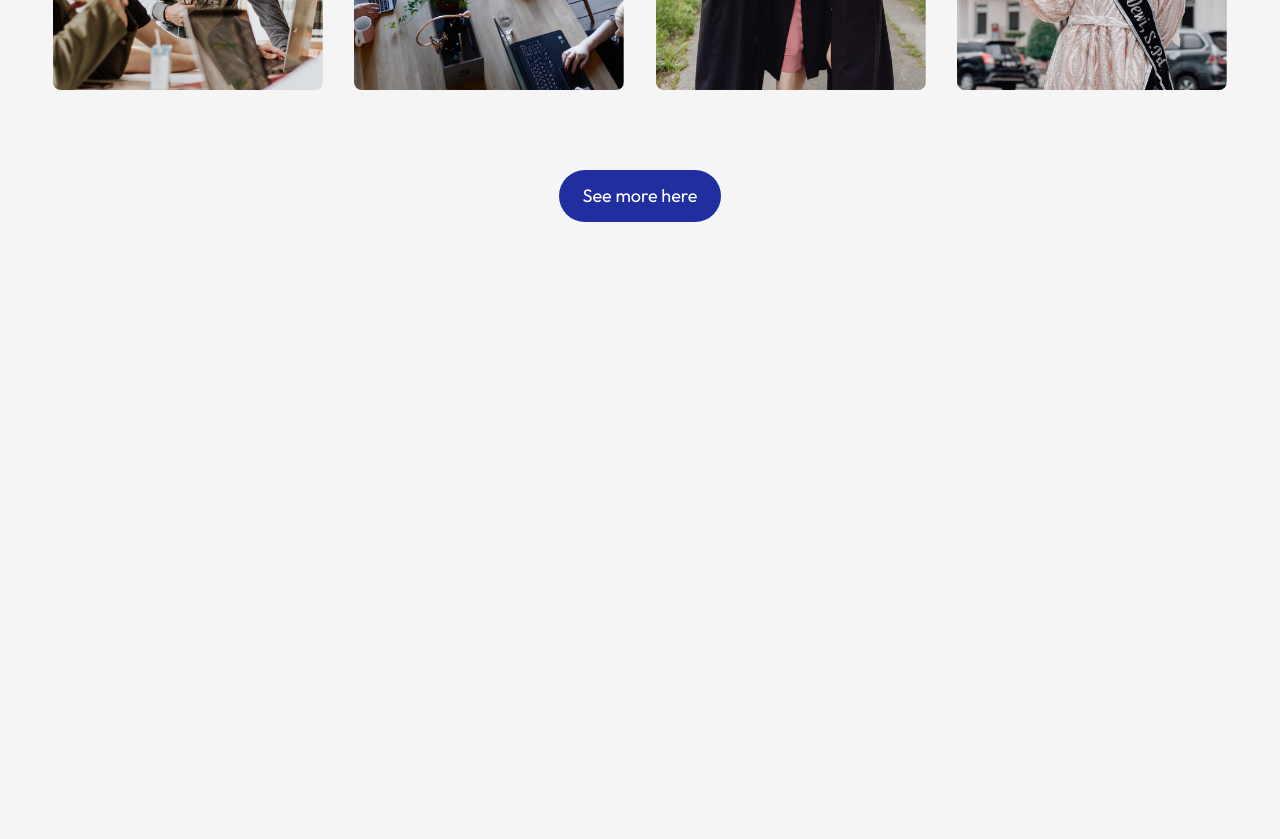
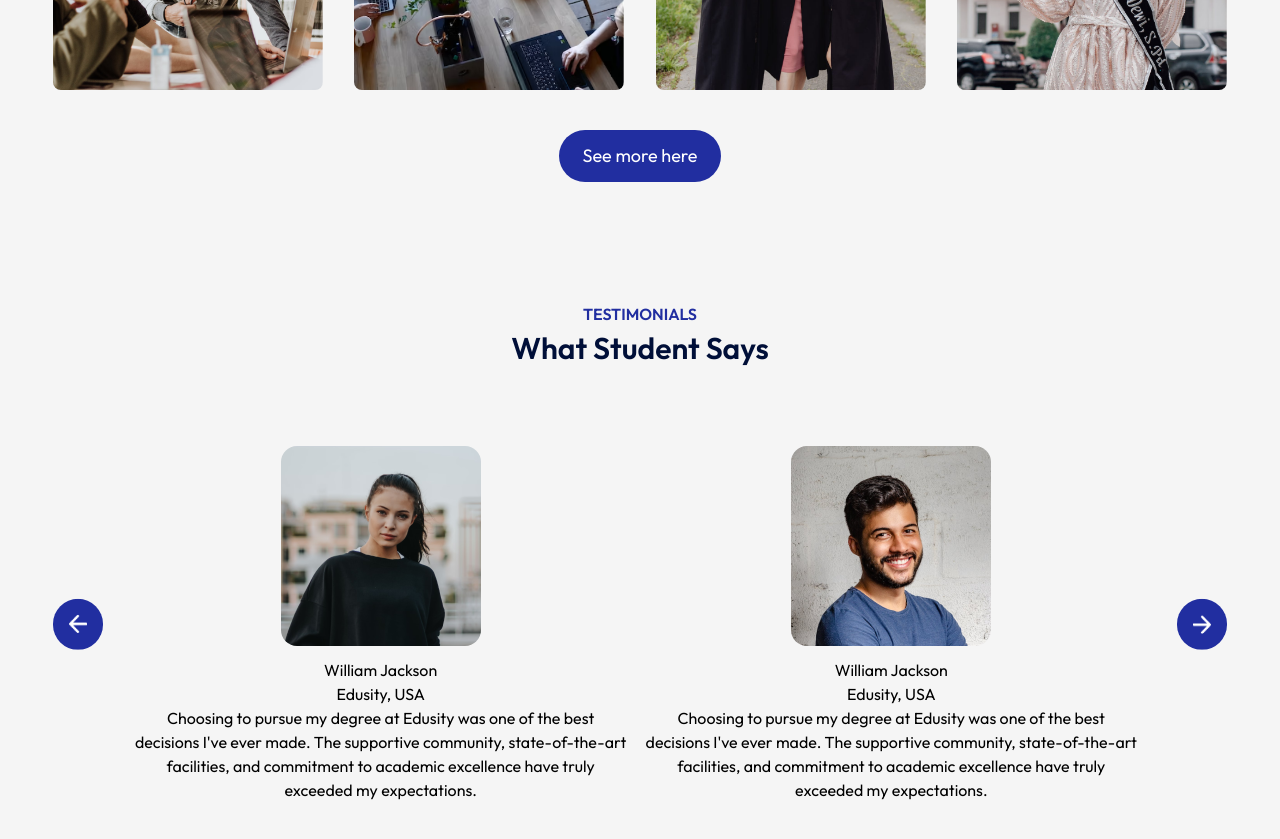
Before and after one commit to salilpal/edusity-react, a React (Vite) app in the folder client/: page / in a window 1280 px wide. Shown: the part 2280-3119 px from the top of the page. Before the commit the page ends 2582 px from the top, so only its background shows below. Built offline with nearby package versions, Linux system fonts and the light colour scheme.

Commit message:
added testimonials section but incomplete

```diff
--- a/client/src/App.jsx
+++ b/client/src/App.jsx
@@ -5,6 +5,7 @@ import Title from "./Components/Title/Title";
 import Programs from "./Components/Programs/Programs";
 import About from "./Components/About/About";
 import Campus from "./Components/Campus/Campus";
+import Testimonials from "./Components/Testimonials/Testimonials";
 
 const App = () => {
   return (
@@ -16,6 +17,8 @@ const App = () => {
       <About />
       <Title subTitle="Gallery" title="Campus Photos" />
       <Campus />
+      <Title subTitle="TESTIMONIALS" title="What Student Says"/>
+      <Testimonials />
     </div>
   );
 };
--- a/client/src/Components/Campus/Campus.jsx
+++ b/client/src/Components/Campus/Campus.jsx
@@ -7,14 +7,14 @@ import gallery_4 from "../../assets/gallery-4.png";
 const Campus = () => {
   return (
     <>
-      <div class="my-20 mx-auto w-11/12">
+      <div class="my-20 mx-auto w-11/12 mb-30">
         <div class="flex items-center justify-between mb-10 gap-4">
           <img src={gallery_1} alt="" class="w-[23%] rounded-lg" />
           <img src={gallery_2} alt="" class="w-[23%] rounded-lg" />
           <img src={gallery_3} alt="" class="w-[23%] rounded-lg" />
           <img src={gallery_4} alt="" class="w-[23%] rounded-lg" />
         </div>
-        <button class="bg-[#212EA0] text-[#fff] px-6 py-3 rounded-4xl cursor-pointer mt-4 text-lg hover:bg-gray-600 hover:text-white flex mx-auto mt-20">
+        <button class="bg-[#212EA0] text-[#fff] px-6 py-3 rounded-4xl cursor-pointer mt-4 text-lg hover:bg-gray-600 hover:text-white flex mx-auto mt-10">
           See more here
         </button>
       </div>
--- /dev/null
+++ b/client/src/Components/Testimonials/Testimonials.jsx
@@ -0,0 +1,118 @@
+import React from "react";
+import next_icon from "../../assets/next-icon.png";
+import back_icon from "../../assets/back-icon.png";
+import user_1 from "../../assets/user-1.png";
+import user_2 from "../../assets/user-2.png";
+import user_3 from "../../assets/user-3.png";
+import user_4 from "../../assets/user-4.png";
+
+const Testimonials = () => {
+  return (
+    <>
+      <div class="my-20 mx-auto py-0 px-20 relative w-11/12">
+        <img
+          src={next_icon}
+          alt=""
+          class="absolute top-1/2 right-0 -translate-y-1/2 p-4 w-[50px] rounded-full cursor-pointer bg-[#212EA0]"
+        />
+        <img
+          src={back_icon}
+          alt=""
+          class="absolute top-1/2 left-0 -translate-y-1/2 p-4 w-[50px] rounded-full cursor-pointer bg-[#212EA0]"
+        />
+        <div class="overflow-hidden">
+          {" "}
+          {/* slider */}
+          <ul class="flex w-[200%] overflow-x-hidden transition duration-500 text-center gap-4">
+            <li class="">
+              <div>
+                {" "}
+                {/* slide */}
+                <div class="flex items-center flex-col">
+                  {" "}
+                  {/* user-info */}
+                  <img src={user_1} alt="" class="rounded-2xl mb-3" />
+                  <div>
+                    <h3>William Jackson</h3>
+                    <span>Edusity, USA</span>
+                  </div>
+                </div>
+                <p>
+                  Choosing to pursue my degree at Edusity was one of the best
+                  decisions I've ever made. The supportive community,
+                  state-of-the-art facilities, and commitment to academic
+                  excellence have truly exceeded my expectations.
+                </p>
+              </div>
+            </li>
+            <li>
+              <div>
+                {" "}
+                {/* slide */}
+                <div class="flex items-center flex-col">
+                  {" "}
+                  {/* user-info */}
+                  <img src={user_2} alt="" class="rounded-2xl mb-3" />
+                  <div>
+                    <h3>William Jackson</h3>
+                    <span>Edusity, USA</span>
+                  </div>
+                </div>
+                <p>
+                  Choosing to pursue my degree at Edusity was one of the best
+                  decisions I've ever made. The supportive community,
+                  state-of-the-art facilities, and commitment to academic
+                  excellence have truly exceeded my expectations.
+                </p>
+              </div>
+            </li>
+            <li>
+              <div>
+                {" "}
+                {/* slide */}
+                <div>
+                  {" "}
+                  {/* user-info */}
+                  <img src={user_3} alt="" />
+                  <div>
+                    <h3>William Jackson</h3>
+                    <span>Edusity, USA</span>
+                  </div>
+                </div>
+                <p>
+                  Choosing to pursue my degree at Edusity was one of the best
+                  decisions I've ever made. The supportive community,
+                  state-of-the-art facilities, and commitment to academic
+                  excellence have truly exceeded my expectations.
+                </p>
+              </div>
+            </li>
+            <li>
+              <div>
+                {" "}
+                {/* slide */}
+                <div>
+                  {" "}
+                  {/* user-info */}
+                  <img src={user_4} alt="" />
+                  <div>
+                    <h3>William Jackson</h3>
+                    <span>Edusity, USA</span>
+                  </div>
+                </div>
+                <p>
+                  Choosing to pursue my degree at Edusity was one of the best
+                  decisions I've ever made. The supportive community,
+                  state-of-the-art facilities, and commitment to academic
+                  excellence have truly exceeded my expectations.
+                </p>
+              </div>
+            </li>
+          </ul>
+        </div>
+      </div>
+    </>
+  );
+};
+
+export default Testimonials;
```
